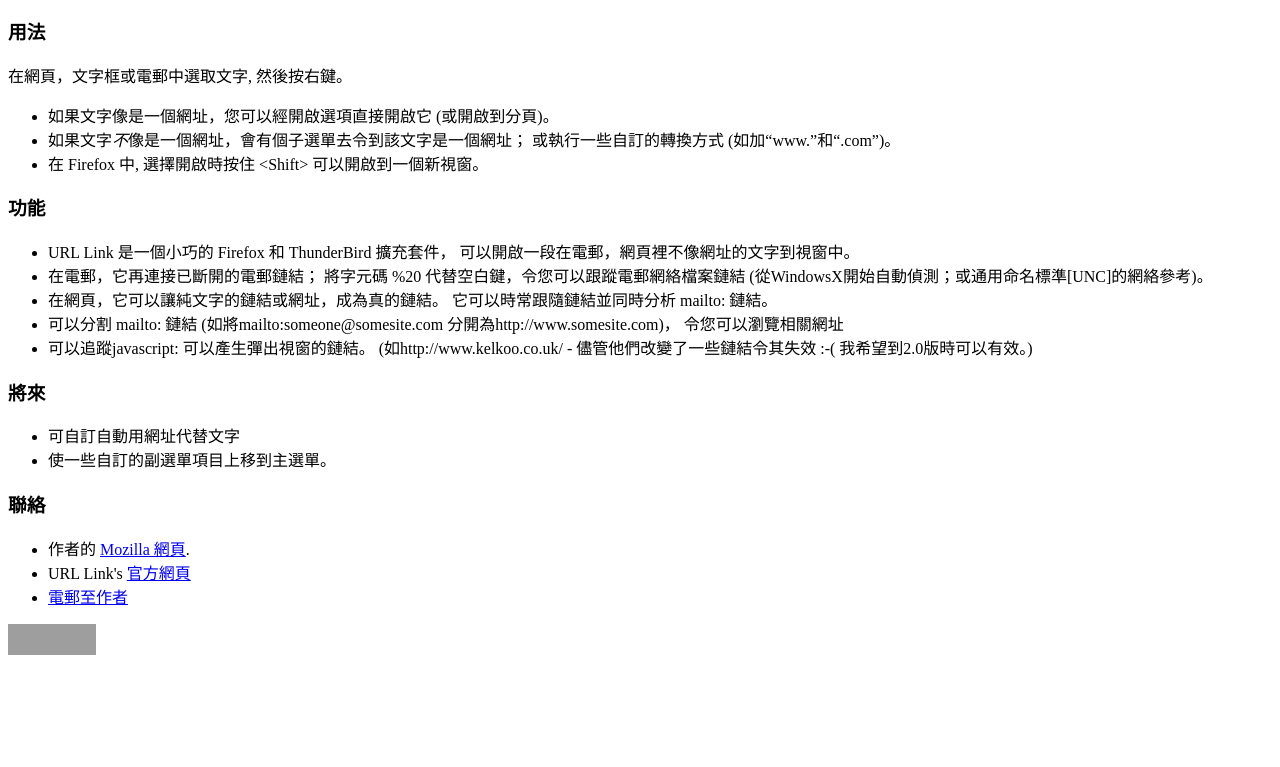
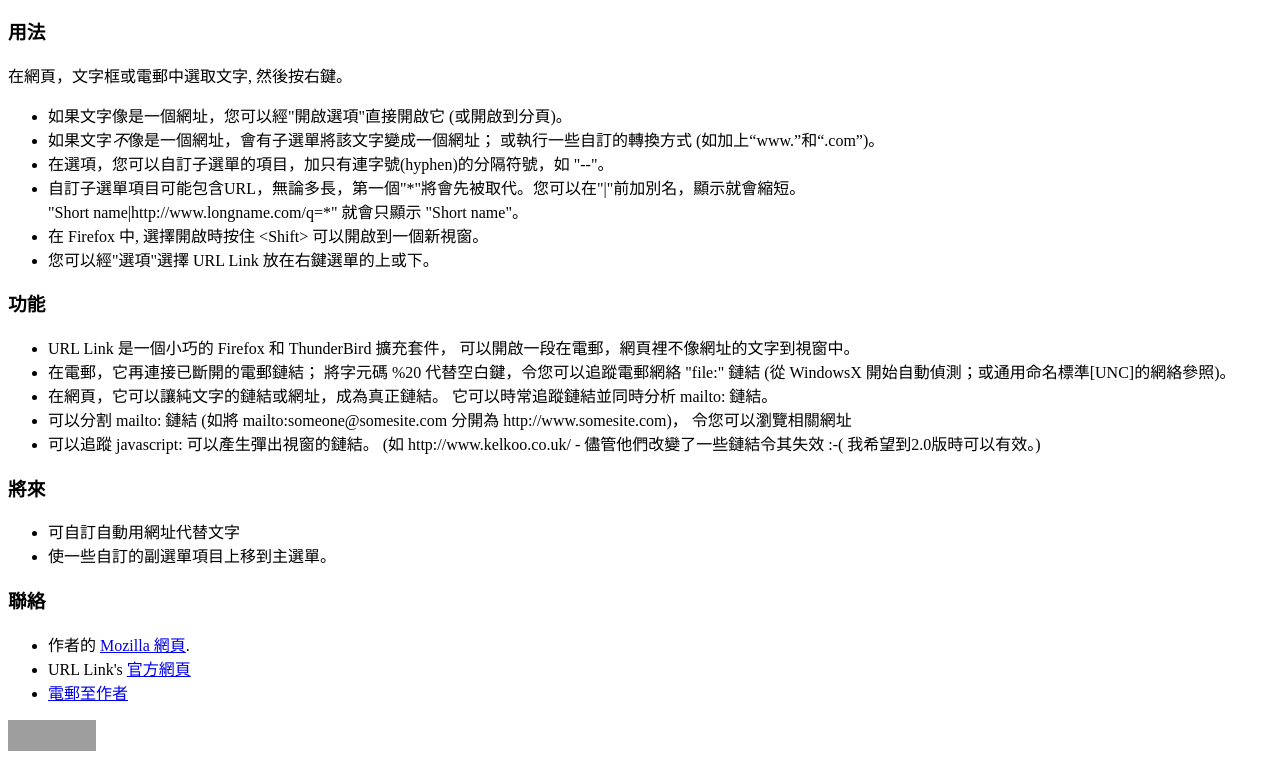
Before and after one commit to fnxweb/urllink, a plain HTML site: page src/locale/zh-TW/help.html in a window 1280 px wide. Shown: the part 50-817 px from the top of the page. Drawn offline with Linux system fonts and the light colour scheme; grey boxes are pictures that could not be loaded.

Commit message:
from bz
git-svn-id: http://fnx.fnxweb.co.uk/repos/fnx/urllink/trunk@753 5a3ab4dc-b762-4687-8486-9e4b0467cd83

```diff
--- a/src/locale/zh-TW/help.html
+++ b/src/locale/zh-TW/help.html
@@ -13,14 +13,24 @@
     在網頁，文字框或電郵中選取文字, 然後按右鍵。
     <ul>
       <li>
-      如果文字像是一個網址，您可以經開啟選項直接開啟它 (或開啟到分頁)。
+      如果文字像是一個網址，您可以經"開啟選項"直接開啟它 (或開啟到分頁)。
       </li>
       <li>
-      如果文字<i>不</i>像是一個網址，會有個子選單去令到該文字是一個網址；
-      或執行一些自訂的轉換方式 (如加“www.”和“.com”)。
+      如果文字<i>不</i>像是一個網址，會有子選單將該文字變成一個網址；
+      或執行一些自訂的轉換方式 (如加上“www.”和“.com”)。
+      </li>
+      <li>
+      在選項，您可以自訂子選單的項目，加只有連字號(hyphen)的分隔符號，如 "--"。
+      </li>
+      <li>
+      自訂子選單項目可能包含URL，無論多長，第一個"*"將會先被取代。您可以在"|"前加別名，顯示就會縮短。<br>
+      "Short name|http://www.longname.com/q=*" 就會只顯示 "Short name"。
       </li>
       <li>
       在 Firefox 中, 選擇開啟時按住 &lt;Shift&gt; 可以開啟到一個新視窗。
+      </li>
+      <li>
+      您可以經"選項"選擇 URL Link 放在右鍵選單的上或下。
       </li>
     </ul>
 
@@ -33,24 +43,24 @@
 
       <li>
       在電郵，它再連接已斷開的電郵鏈結；
-      將字元碼 %20 代替空白鍵，令您可以跟蹤電郵網絡檔案鏈結
-      (從WindowsX開始自動偵測；或通用命名標準[UNC]的網絡參考)。
+      將字元碼 %20 代替空白鍵，令您可以追蹤電郵網絡 "file:" 鏈結
+      (從 WindowsX 開始自動偵測；或通用命名標準[UNC]的網絡參照)。
       </li>
 
       <li>
-      在網頁，它可以讓純文字的鏈結或網址，成為真的鏈結。
-      它可以時常跟隨鏈結並同時分析 mailto: 鏈結。
+      在網頁，它可以讓純文字的鏈結或網址，成為真正鏈結。
+      它可以時常追蹤鏈結並同時分析 mailto: 鏈結。
       </li>
 
       <li>
       可以分割 mailto: 鏈結
-      (如將mailto:someone@somesite.com 分開為http://www.somesite.com)，
+      (如將 mailto:someone@somesite.com 分開為 http://www.somesite.com)，
       令您可以瀏覽相關網址
       </li>
 
       <li>
-      可以追蹤javascript: 可以產生彈出視窗的鏈結。
-      (如http://www.kelkoo.co.uk/ - 儘管他們改變了一些鏈結令其失效 :-(
+      可以追蹤 javascript: 可以產生彈出視窗的鏈結。
+      (如 http://www.kelkoo.co.uk/ - 儘管他們改變了一些鏈結令其失效 :-(
       我希望到2.0版時可以有效。)
       </li>
     </ul>
```
Also changed, not shown: 7 other files.
